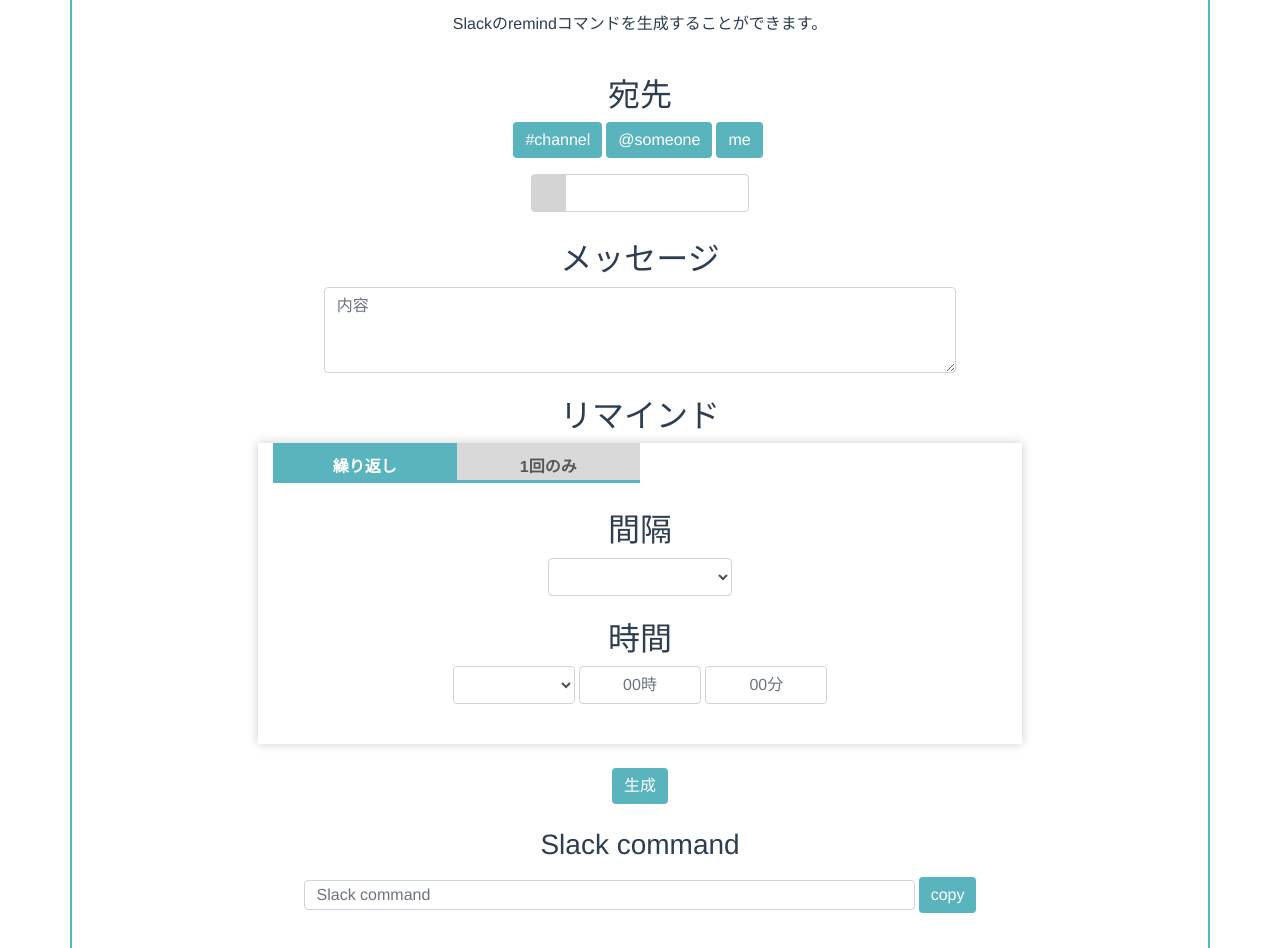
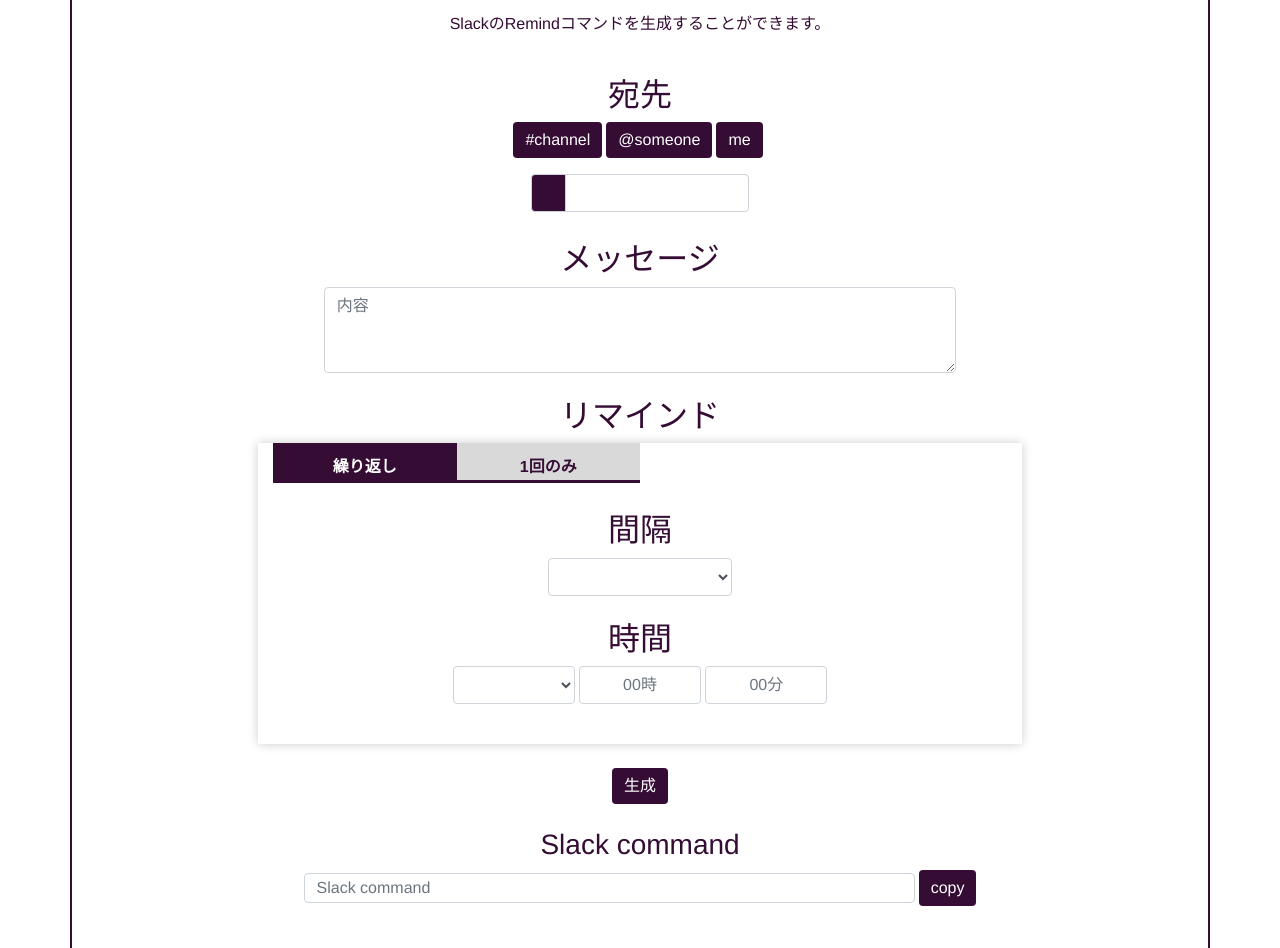
Before and after one commit to satou54/slack-remind, a Vue app: page / in a window 1280 px wide. Shown: the part 144-1092 px from the top of the page. Built offline with nearby package versions, Linux system fonts and the light colour scheme.

Commit message:
画面のデザインの修正

```diff
--- a/src/views/Home.vue
+++ b/src/views/Home.vue
@@ -2,8 +2,8 @@
   <div class="container mx-auto">
     <div class="row">
       <div class="col-10 mx-auto">
-        <h1 class="mt-5">Slack remind自動生成サイト</h1>
-        <p>Slackのremindコマンドを生成することができます。</p>
+        <h1 class="mt-5">Slack Remind Generater</h1>
+        <p>SlackのRemindコマンドを生成することができます。</p>
       </div>
     </div>
     <div class="row">
@@ -124,7 +124,7 @@
         <h3>Slack command</h3>
         <div class="form-inline justify-content-center">
           <input class="form-control col-8" id="slack_command" placeholder="Slack command" v-bind:value="command">
-          <button class="btn ml-1" @click="copyToClipboard">copy</button>
+          <button class="btn ml-1" id="copy-button" @click="copyToClipboard">copy</button>
         </div>
       </div>
     </div>
@@ -347,28 +347,27 @@
 </script>
 
 <style scoped>
-body {
-  background: #340c34;
-}
-
 .container {
-  border: 2px solid #5ab4bd;
+  border: 2px solid #340c34;
   margin: 50px;
+  color: #340c34;
 }
 
 #symbol {
   width: 35px;
-  background: #d4d4d4;
+  background: #340c34;
+  color: #fff;
 }
 
 .btn {
-  background-color: #5ab4bd;
+  background-color: #340c34;
   color: #fff;
   border: none;
 }
 
 .btn:hover {
-  background-color: #5ab4bd;
+  background-color: #340c34;
+  color: #fff;
   opacity: 0.75;
 }
 
@@ -387,11 +386,11 @@
   height: 40px;
   min-width: 80px;
   background-color: #d9d9d9;
-  border-bottom: 3px solid #5ab4bd;
+  border-bottom: 3px solid #340c34;
   line-height: 47px;
   font-size: 16px;
   text-align: center;
-  color: #565656;
+  color: #340c34;
   display: block;
   float: left;
   font-weight: bold;
@@ -423,7 +422,7 @@
 
 /*選択されているタブのスタイルを変える*/
 .tabs input:checked + .tab_item {
-  background-color: #5ab4bd;
+  background-color: #340c34;
   color: #fff;
 }
 
@@ -453,9 +452,12 @@
 
 #slack_command {
   margin-bottom: 10px;
-  margin-top: 10px;
   width: 400px;
   height: 30px;
+}
+
+#copy-button {
+  margin-bottom: 10px;
 }
 
 .week-of-day {
```
